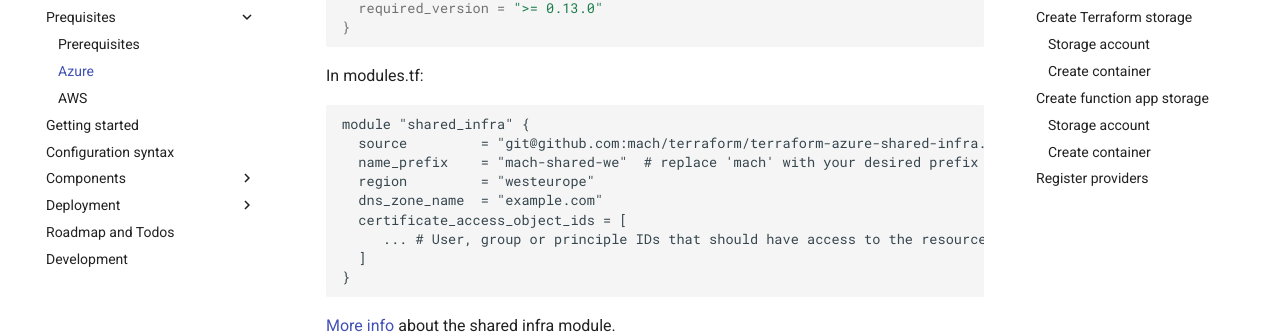
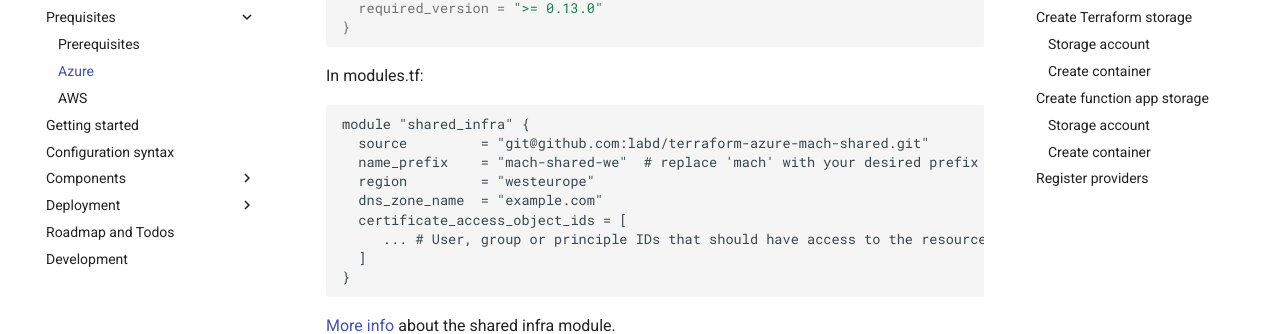
Before and after one commit to mach-composer/mach-composer-cli, an MkDocs documentation site: the page built from docs/src/prerequisites/azure.md, in a window 1280 px wide and 900 px high, scrolled down 582 px. Shown: the part 145-479 px from the top of the window. Built offline with MkDocs 1.6.1 and Material for MkDocs 9.7.7, drawn with Linux system fonts in a browser that asks for light colours; a script that is not in the unit is left out.

Commit message:
Add correct repo reference.

````diff
--- a/docs/src/prerequisites/azure.md
+++ b/docs/src/prerequisites/azure.md
@@ -27,7 +27,7 @@ terraform {
 In modules.tf:
 ```
 module "shared_infra" {
-  source         = "git@github.com:mach/terraform/terraform-azure-shared-infra.git"
+  source         = "git@github.com:labd/terraform-azure-mach-shared.git"
   name_prefix    = "mach-shared-we"  # replace 'mach' with your desired prefix
   region         = "westeurope"
   dns_zone_name  = "example.com"
@@ -36,7 +36,7 @@ module "shared_infra" {
   ]
 }
 ```
-[More info](https://github.com/mach/terraform/terraform-azure-shared-infra) about the shared infra module.
+[More info](https://github.com/labd/terraform-azure-mach-shared) about the shared infra module.
 
 3. Run the following commands:
 ```bash
````
